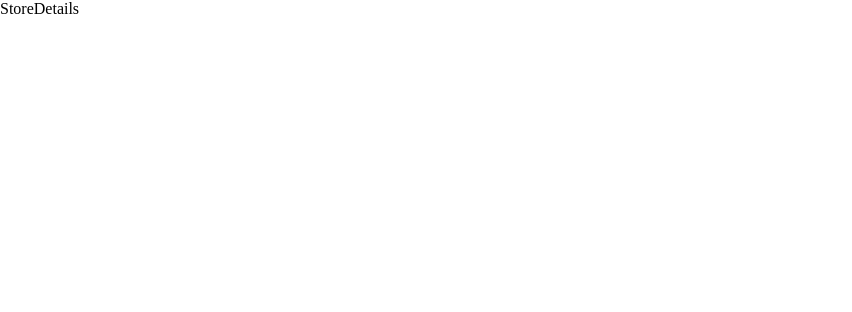
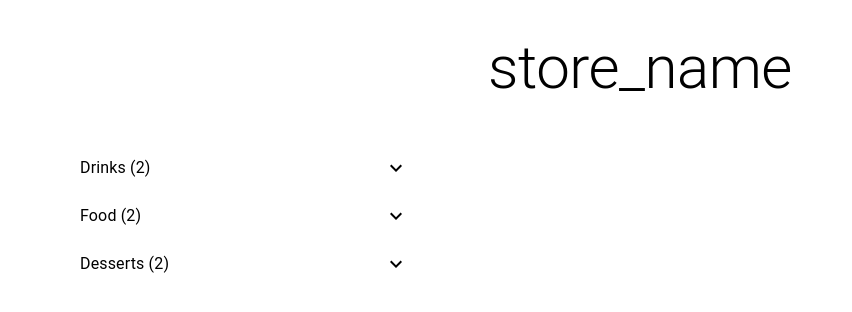
Before and after one commit to angelpineda-dev/parrot-test, a React (Vite) app: page /store-details/1 in a window 1280 px wide. Shown: the top 312 px of the page, without its empty margins (0-852 px from the left). Built offline with nearby package versions, Linux system fonts and the light colour scheme.

Commit message:
product list and items

```diff
--- /dev/null
+++ b/src/interfaces/models/ProductItem.ts
@@ -0,0 +1,18 @@
+export interface Category {
+	id: string | number;
+	name: string;
+	products: Product[];
+}
+
+export interface Product {
+	id: string | number;
+	name: string;
+	price: number;
+	available: boolean;
+	image: Image;
+}
+
+export interface Image {
+	url: string;
+	title: string;
+}
--- /dev/null
+++ b/src/interfaces/models/index.ts
@@ -0,0 +1 @@
+export type { Product } from "./ProductItem";
--- a/src/pages/StoreDetails/StoreDetails.tsx
+++ b/src/pages/StoreDetails/StoreDetails.tsx
@@ -1,5 +1,105 @@
+import { Container, List, Typography } from "@mui/material";
+import ProductSublist from "./components/ProductSublist/ProductSublist";
+import { Category } from "../../interfaces/models/ProductItem";
+
+const DATA: Category[] = [
+	{
+		id: 1,
+		name: "Drinks",
+		products: [
+			{
+				id: 1,
+				name: "Beer",
+				price: 10.0,
+				available: true,
+				image: {
+					url: "https://placehold.co/600x400",
+					title: "place image",
+				},
+			},
+			{
+				id: 2,
+				name: "Soda",
+				price: 5.0,
+				available: false,
+				image: {
+					url: "https://placehold.co/600x400",
+					title: "place image",
+				},
+			},
+		],
+	},
+	{
+		id: 2,
+		name: "Food",
+		products: [
+			{
+				id: 1,
+				name: "Sandwich",
+				price: 10.0,
+				available: true,
+				image: {
+					url: "https://placehold.co/600x400",
+					title: "place image",
+				},
+			},
+			{
+				id: 2,
+				name: "Bread",
+				price: 5.0,
+				available: false,
+				image: {
+					url: "https://placehold.co/600x400",
+					title: "place image",
+				},
+			},
+		],
+	},
+	{
+		id: 3,
+		name: "Desserts",
+		products: [
+			{
+				id: 1,
+				name: "Cake",
+				price: 10.0,
+				available: true,
+				image: {
+					url: "https://placehold.co/600x400",
+					title: "place image",
+				},
+			},
+			{
+				id: 2,
+				name: "Flan",
+				price: 5.0,
+				available: false,
+				image: {
+					url: "https://placehold.co/600x400",
+					title: "place image",
+				},
+			},
+		],
+	},
+];
+
 const StoreDetails = () => {
-	return <div>StoreDetails</div>;
+	return (
+		<Container>
+			<Typography variant="h2" component="h1" textAlign="center" my={4}>
+				store_name
+			</Typography>
+
+			<List
+				sx={{ width: "100%", maxWidth: 360, bgcolor: "background.paper" }}
+				component="nav"
+			>
+				{DATA.map((category) => (
+					<ProductSublist key={category.id} {...category} />
+				))}
+			</List>
+		</Container>
+	);
 };
 
 export default StoreDetails;
--- /dev/null
+++ b/src/pages/StoreDetails/components/ProductItem/ProductItem.tsx
@@ -0,0 +1,27 @@
+import { useState, useEffect } from "react";
+import { List, ListItemButton, ListItemText, Switch } from "@mui/material";
+import { Product } from "../../../../interfaces/models";
+
+const ProductItem = ({ name }: Product) => {
+	const [switchState, setSwitchState] = useState(false);
+
+	const handleSwitch = (e: React.ChangeEvent<HTMLInputElement>) => {
+		console.log(e.target.value);
+		setSwitchState(!switchState);
+	};
+
+	useEffect(() => {
+		// petition
+	}, [switchState]);
+
+	return (
+		<List component="div" disablePadding>
+			<ListItemButton sx={{ pl: 4 }}>
+				<ListItemText primary={name} />
+				<Switch value={switchState} onChange={(e) => handleSwitch(e)} />
+			</ListItemButton>
+		</List>
+	);
+};
+
+export default ProductItem;
--- /dev/null
+++ b/src/pages/StoreDetails/components/ProductSublist/ProductSublist.tsx
@@ -0,0 +1,33 @@
+/* React */
+import { useState } from "react";
+/* Libraries */
+import { Collapse, ListItemButton, ListItemText } from "@mui/material";
+import ExpandLess from "@mui/icons-material/ExpandLess";
+import ExpandMore from "@mui/icons-material/ExpandMore";
+/* Components */
+import ProductItem from "../ProductItem/ProductItem";
+/* Interfaces */
+import { Category } from "../../../../interfaces/models/ProductItem";
+
+const ProductSublist = ({ name, products }: Category) => {
+	const [open, setOpen] = useState(false);
+
+	const handleClick = () => {
+		setOpen(!open);
+	};
+	return (
+		<>
+			<ListItemButton onClick={handleClick}>
+				<ListItemText primary={`${name} (${products.length})`} />
+				{open ? <ExpandLess /> : <ExpandMore />}
+			</ListItemButton>
+			<Collapse in={open} timeout="auto" unmountOnExit>
+				{products.map((product) => (
+					<ProductItem key={product.id} {...product} />
+				))}
+			</Collapse>
+		</>
+	);
+};
+
+export default ProductSublist;
```
Also changed, not shown: src/interfaces/index.ts (added).
